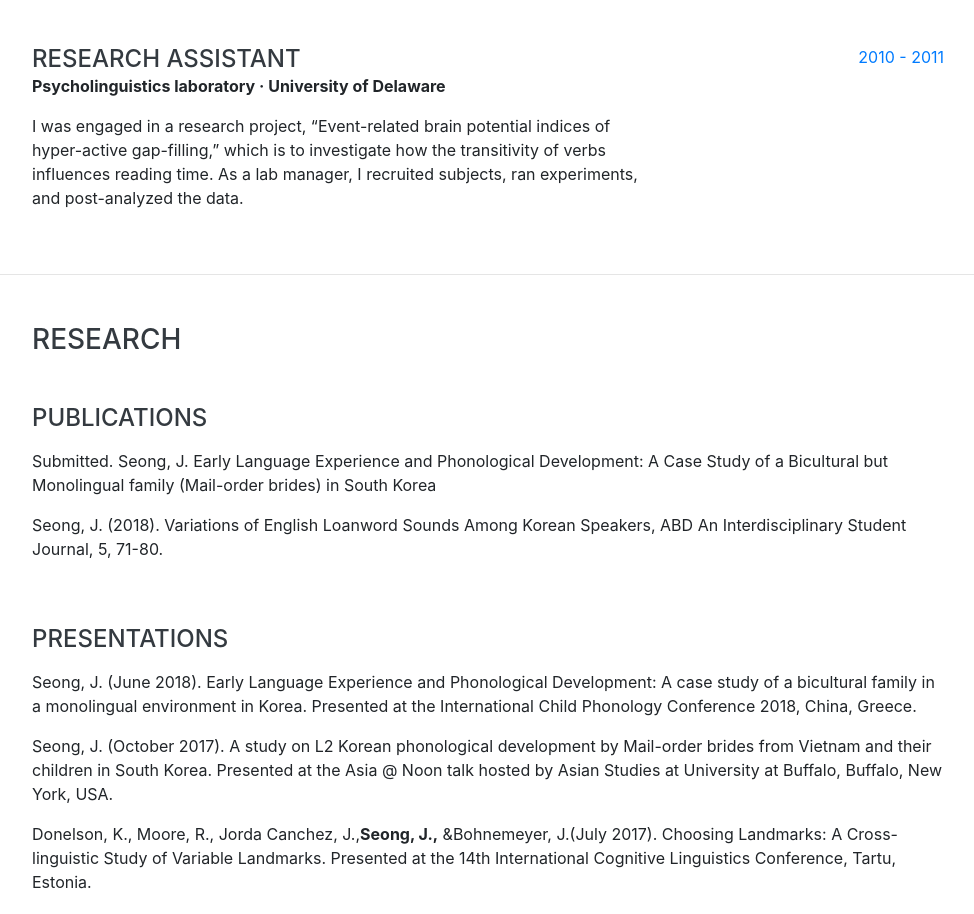
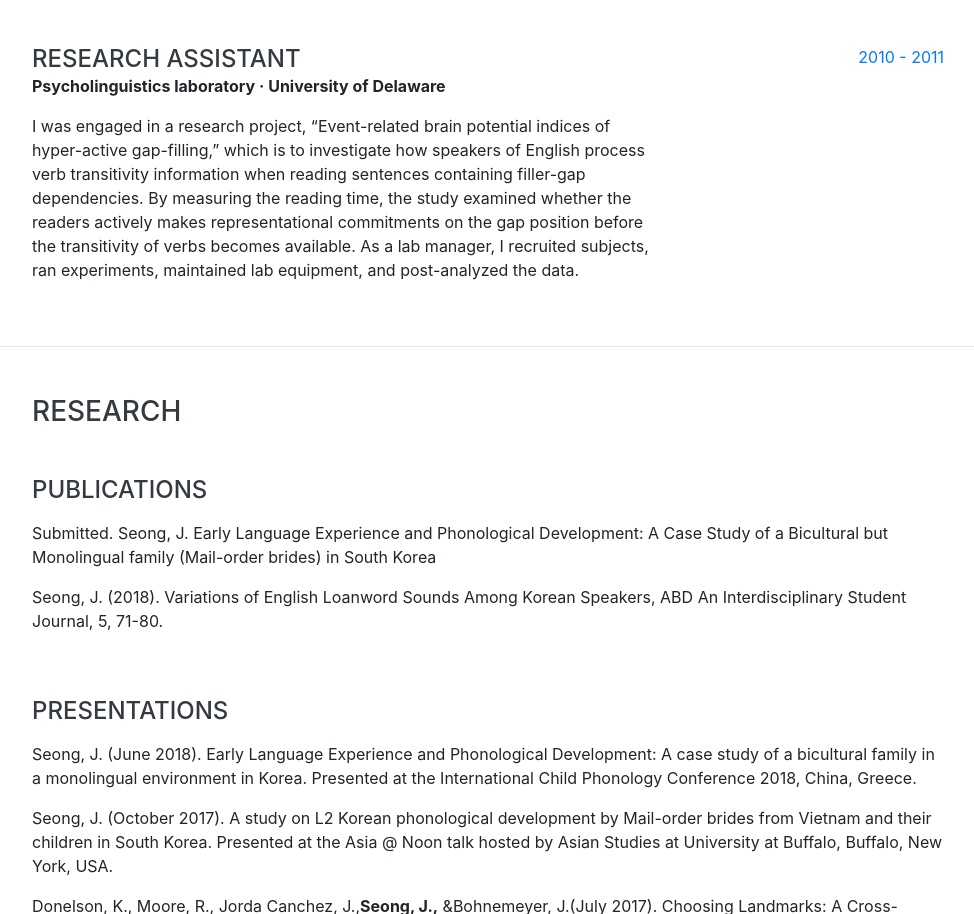
Before and after one commit to seongjihye/linguist, a website with bundled scripts: page index.html in a window 1280 px wide. Shown: the part 2581-3495 px from the top of the page, without its empty margins (288-1262 px from the left). Built offline with nearby package versions, Linux system fonts and the light colour scheme; a web font is replaced by a local one.

Commit message:
Update index.html

```diff
--- a/index.html
+++ b/index.html
@@ -183,7 +183,7 @@
           <div class="resume-content">
             <h4 class="mb-0">Research Assistant</h4>
             <p><b>Psycholinguistics laboratory · University of Delaware</b></p>
-            <p>I was engaged in a research project, “Event-related brain potential indices of hyper-active gap-filling,” which is to investigate how the transitivity of verbs influences reading time. As a lab manager, I recruited subjects, ran experiments, and post-analyzed the data.</p>
+            <p>I was engaged in a research project, “Event-related brain potential indices of hyper-active gap-filling,” which is to investigate how speakers of English process verb transitivity information when reading sentences containing filler-gap dependencies. By measuring the reading time, the study examined whether the readers actively makes representational commitments on the gap position before the transitivity of verbs becomes available. As a lab manager, I recruited subjects, ran experiments, maintained lab equipment, and post-analyzed the data.</p>
           </div>
           <div class="resume-date text-md-right">
             <span class="text-primary"> 2010 - 2011</span>
```
